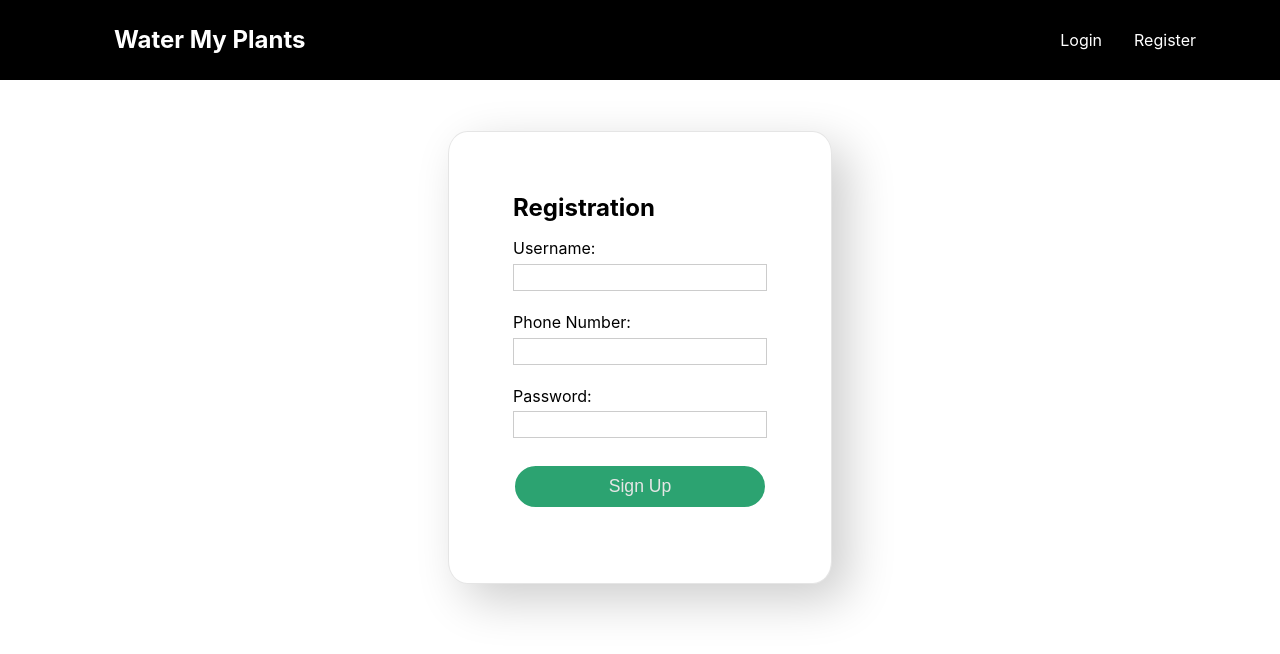
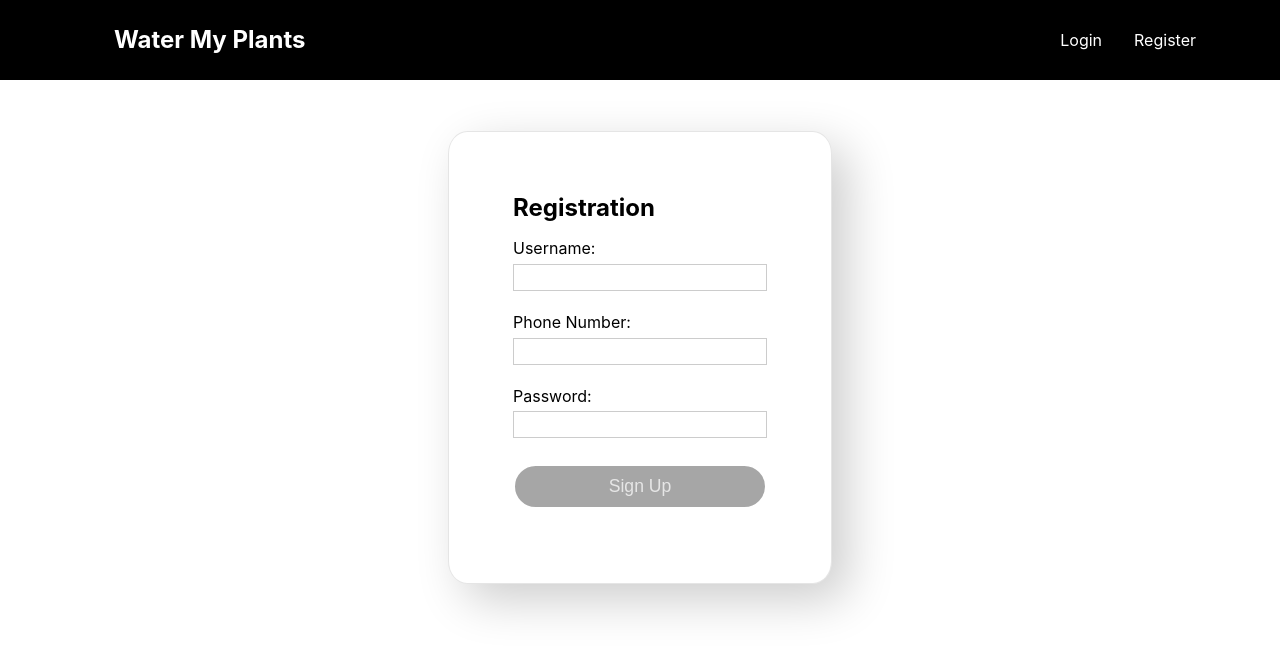
Before and after one commit to ft-water-my-plants-7-lambda/frontend, a React (Create React App) app: page /register in a window 1280 px wide. Shown: the top 654 px of the page. Built offline with nearby package versions, Linux system fonts and the light colour scheme; no server answers.

Commit message:
changed disabled button color

```diff
--- a/src/components/FormStyledComponents.js
+++ b/src/components/FormStyledComponents.js
@@ -54,7 +54,7 @@ export const Button = styled.button`
 
   :disabled {
     color: rgba(230, 230, 230, 1);
-    background-color: rgba(44, 163, 113, 1);
+    background-color: #a6a6a6;
     border: 2px solid white;
   }
 `;
```
